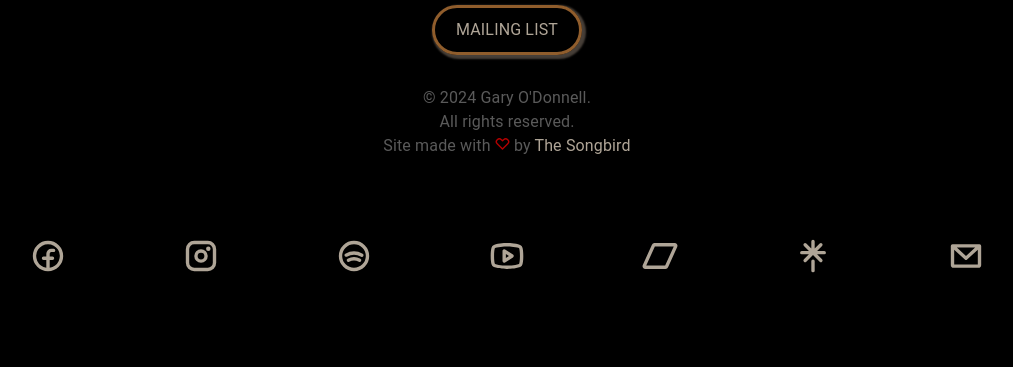
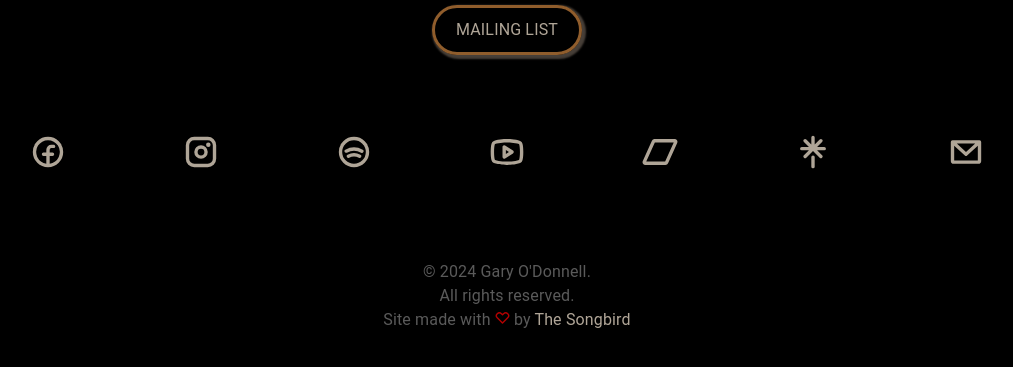
Before and after one commit to Songbird1978/god, a React (Create React App) app in the folder client/: page /mailingList in a window 1280 px wide. Shown: the part 872-1239 px from the top of the page, without its empty margins (133-1146 px from the left). Built offline with nearby package versions, Linux system fonts and the light colour scheme.

Commit message:
moved contact to above the copyright para in the footer

```diff
--- a/client/src/components/footer/footer.js
+++ b/client/src/components/footer/footer.js
@@ -21,6 +21,9 @@ function Footer() {
                         <div className="button">MAILING LIST</div>
                     </Link>
                 </div>
+                <div className="columnOneContact">
+                    <Contact className="columnOneContact" />
+                </div>
                 <p> © 2024 Gary O'Donnell. <br></br>All rights reserved.<br></br>
                     Site made with <span><HeartStraight size={15} weight="bold" color="red" /></span> by
                     <a href="https://www.thesongbird.co.uk"
@@ -33,9 +36,7 @@ function Footer() {
                     > The Songbird
                     </a>
                 </p>
-                <div className="columnOneContact">
-                    <Contact className="columnOneContact" />
-                </div>
+
             </footer>
         </>
     )
```
